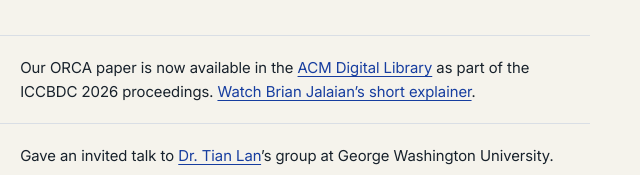
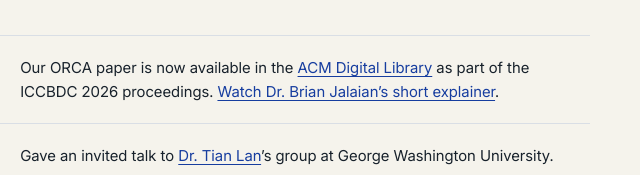
Before and after one commit to chungenyu6/my-personal-website, a plain HTML site: page index.html in a window 1280 px wide. Shown: the part 1001-1176 px from the top of the page, 640-1280 px from the left. Drawn offline with Linux system fonts and the light colour scheme.

Commit message:
Add honorific to ORCA video credit

```diff
--- a/index.html
+++ b/index.html
@@ -141,7 +141,7 @@
           <ol class="news-list">
             <li class="news-item">
               <time datetime="2026-11-18">2026 · Nov 18</time>
-              <p>Our ORCA paper is now available in the <a href="https://dl.acm.org/doi/abs/10.1145/3845965.3845967">ACM Digital Library</a> as part of the ICCBDC 2026 proceedings. <a href="https://brianjalaian.com/news/orca-acm">Watch Brian Jalaian’s short explainer</a>.</p>
+              <p>Our ORCA paper is now available in the <a href="https://dl.acm.org/doi/abs/10.1145/3845965.3845967">ACM Digital Library</a> as part of the ICCBDC 2026 proceedings. <a href="https://brianjalaian.com/news/orca-acm">Watch Dr. Brian Jalaian’s short explainer</a>.</p>
             </li>
             <li class="news-item">
               <time datetime="2026-10-06">2026 · Oct 6</time>
```
Also changed, not shown: news/index.html (+1 -1 lines).
